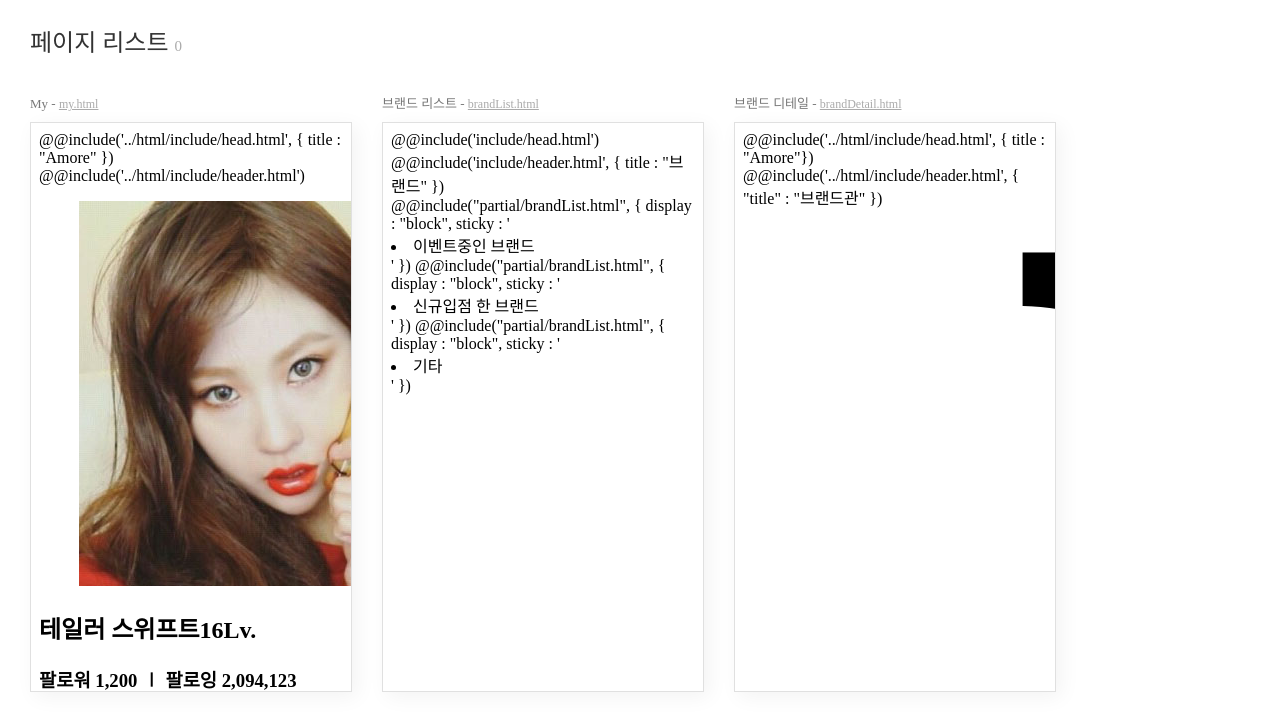
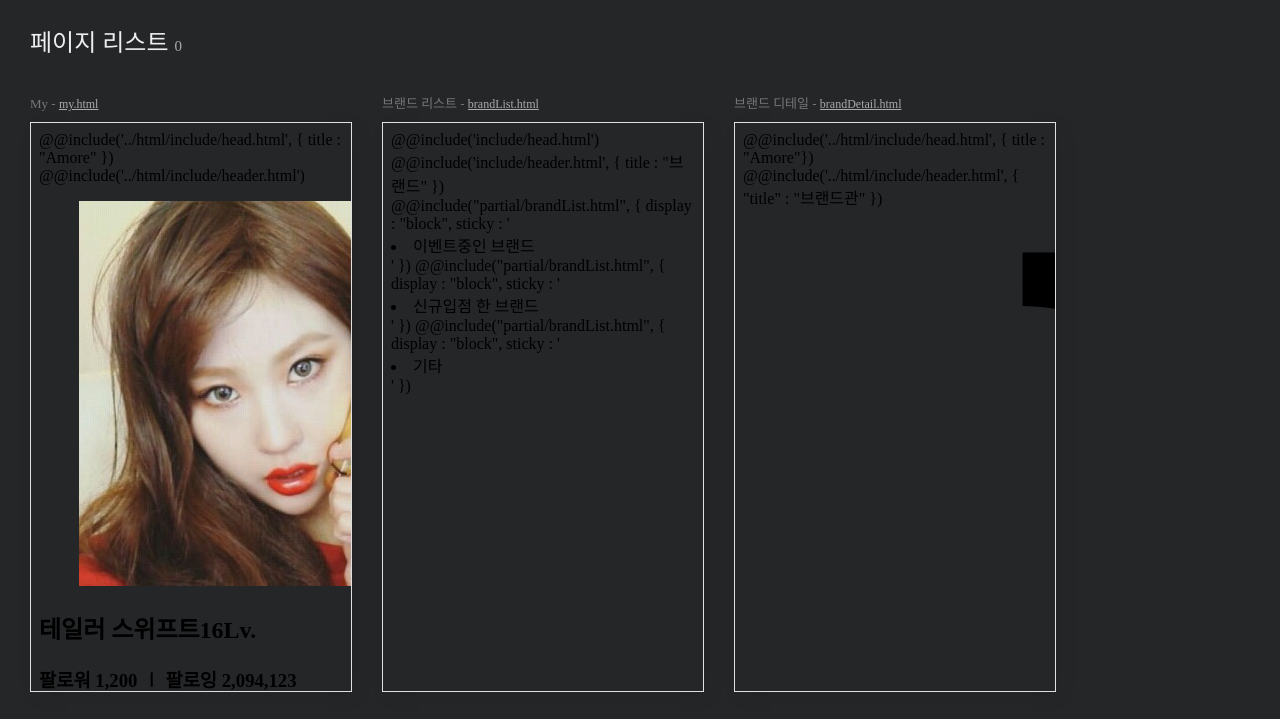
Before and after one commit to choi-hyunwon/amo_color, a website: page src/html/pageList.html in a window 1280 px wide. Shown: the top 719 px of the page. Drawn offline with nearby package versions, Linux system fonts and the light colour scheme; files that its build step writes are made by us from their sources; files whose address does not match are found by name; a web font is replaced by a local one.

Commit message:
배경색 추가

```diff
--- a/src/html/pageList.html
+++ b/src/html/pageList.html
@@ -4,7 +4,8 @@
 	title : "Amore - 페이지 리스트"
 })
 <style type="text/css">
-h4 { margin: 30px; }
+body { background-color: rgb(36, 38, 40); }
+h4 { margin: 30px; color: #eeeeee;}
 h4 span { font-size: 15px; color: #aaaaaa; }
 #wrap { display: flex; margin: 30px; flex-wrap: wrap; }
 #wrap li > .listTitle { display: block; padding: 10px 0px; color: #777777; font-size: 13px; margin:0; }
```
